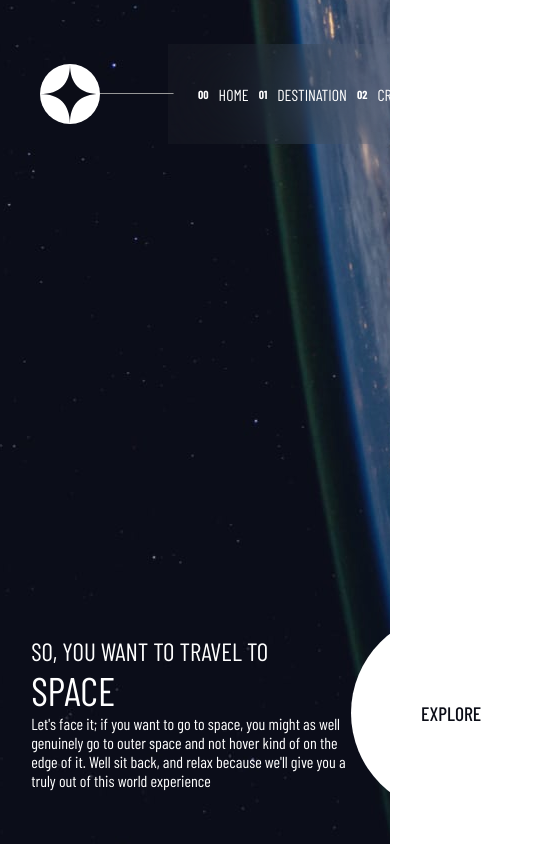
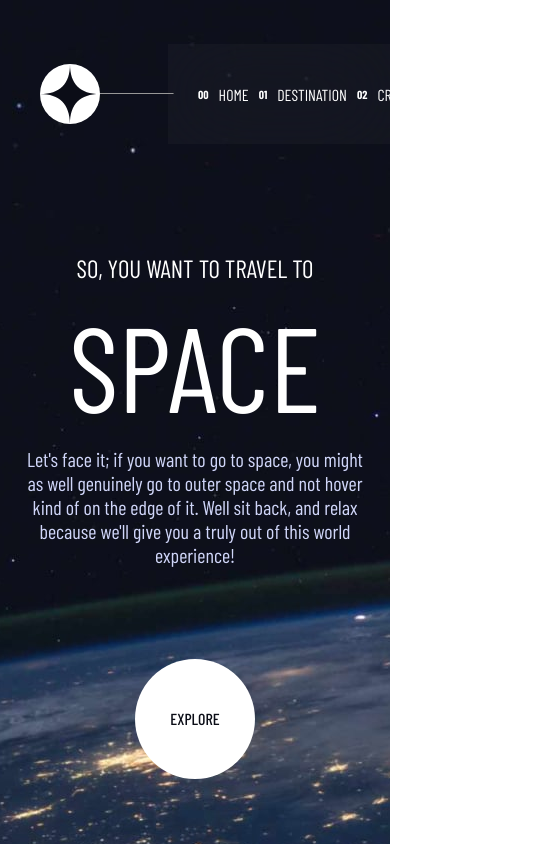
Before and after one commit to sxndev/space-turism-react, a React (Vite) app: page / in a window 390 px wide. Shown: the whole page, 551 px wide, since content can reach past the window. Built offline with nearby package versions, Linux system fonts and the light colour scheme; a web font is replaced by a local one.

Commit message:
Home section responsiva

```diff
--- a/src/css/GlobalStyled.jsx
+++ b/src/css/GlobalStyled.jsx
@@ -10,8 +10,10 @@ export const GlobalStyle = createGlobalStyle`
   }
 
   html {
+    overflow-x:hidden;
+    width:100vw;
     max-width:100vw;
-    overflow-x:hidden;
+    min-height:100vh;
   }
 
   body {
--- a/src/pages/Home/Home.jsx
+++ b/src/pages/Home/Home.jsx
@@ -1,36 +1,56 @@
 import { Header } from "../../components/Header/Header";
 import styled from "styled-components";
-import background from "../../assets/home/background-home-desktop.jpg";
+import backgroundDesktop from "../../assets/home/background-home-desktop.jpg";
+import backgroundTablet from "../../assets/home/background-home-tablet.jpg";
+import backgroundMobile from "../../assets/home/background-home-mobile.jpg";
 
 const StyledSection = styled.section`
   display: flex;
   align-items: end;
   color: white;
+  height: 100%;
   height: 100vh;
-  background: url(${background}) center center;
+  background: url(${backgroundDesktop}) center center;
   background-repeat: no-repeat;
+
+  @media (max-width: 768px) {
+    background: url(${backgroundTablet}) center center;
+  }
+
+  @media (max-width: 650px) {
+    background: url(${backgroundMobile}) center center;
+  }
 `;
 
 const StyledContainer = styled.div`
   display: grid;
   grid-template-columns: repeat(2, 1fr);
-  justify-content:space-between;
-  padding:8vw;
-  width:100%;
+  padding:6vw;
+  padding-top:30vh;
+  gap:50px;
+  width: 100%;
+  height:100%;
+
+  @media (max-width: 768px) {
+    display:flex;
+    flex-direction:column;
+    justify-content:end;
+    align-items:center;
+  }
 `;
 
 const StyledTextsContainer = styled.div`
   display: flex;
   flex-direction: column;
   align-items: start;
-  justify-content: center;
+  width: 100%;
+  height: 100%;
 
   h1 {
-    font-size: clamp(40px, 9vw, 200px);
+    font-size: clamp(40px, 15vw, 200px);
     font-family: var(--font-1);
     font-weight: 100;
     color: var(--text-color);
-    width: 100px;
   }
 
   h2 {
@@ -38,42 +58,66 @@ const StyledTextsContainer = styled.div`
     font-family: var(--font-2);
     color: var(--text-color-1);
     font-weight: 300;
-    width: 200p;
   }
 
   h3 {
-    font-size: clamp(16px, 1vw, 24px);
+    font-size: clamp(20px, 2vw, 34px);
     font-family: var(--font-2);
     font-weight: 300;
-    color: var(--text-color-);
+    color: var(--text-color-2);
     text-align: start;
-    width: 320px;
+    max-width: 520px;
+  }
+
+  @media (max-width: 768px) {
+    justify-content: space-around;
+    align-items: center;
+    gap: 10px;
+
+    h1 {
+      font-size:clamp(100px, 20vw, 200px);
+      font-size: 120px;
+    }
+
+    h3 {
+      font-size: clamp(20px, 1vw, 24px);
+      text-align: center;
+    }
   }
 `;
 
 const StyledCircleContainer = styled.div`
-    display:flex;
-    align-items:center;
-    justify-content:end;
-    width:100%;
-    height:100%;
-`
+  display: flex;
+  align-items: center;
+  justify-content: end;
+  width: 100%;
+  height: 100%;
+
+  @media (max-width: 768px) {
+    justify-content: center;
+  }
+`;
 const StyledCircle = styled.div`
-    display:flex;
-    justify-content:center;
-    align-items:center;
-    height:200px;
-    width:200px;
-    border-radius:50%;
-    background-color:white;
-    color:var(--dark-color);
+  display: flex;
+  justify-content: center;
+  align-items: center;
+  height: 200px;
+  width: 200px;
+  border-radius: 50%;
+  background-color: white;
+  color: var(--dark-color);
 
-    h2 {
-        font-size:clamp(16px, 5vw, 30px);
-        font-family:var(--font-1);
-        font-weight:500;
-    }
-`
+  h2 {
+    font-size: clamp(16px, 3vw, 30px);
+    font-family: var(--font-1);
+    font-weight: 500;
+  }
+
+  @media (max-width: 768px) {
+    height: 120px;
+    width: 120px;
+  }
+`;
 export const Home = () => {
   return (
     <>
@@ -87,14 +131,14 @@ export const Home = () => {
               Let's face it; if you want to go to space, you might as well
               genuinely go to outer space and not hover kind of on the edge of
               it. Well sit back, and relax because we'll give you a truly out of
-              this world experience
+              this world experience!
             </h3>
           </StyledTextsContainer>
 
           <StyledCircleContainer>
-                <StyledCircle>
-                    <h2>EXPLORE</h2>
-                </StyledCircle>
+            <StyledCircle>
+              <h2>EXPLORE</h2>
+            </StyledCircle>
           </StyledCircleContainer>
         </StyledContainer>
       </StyledSection>
```
